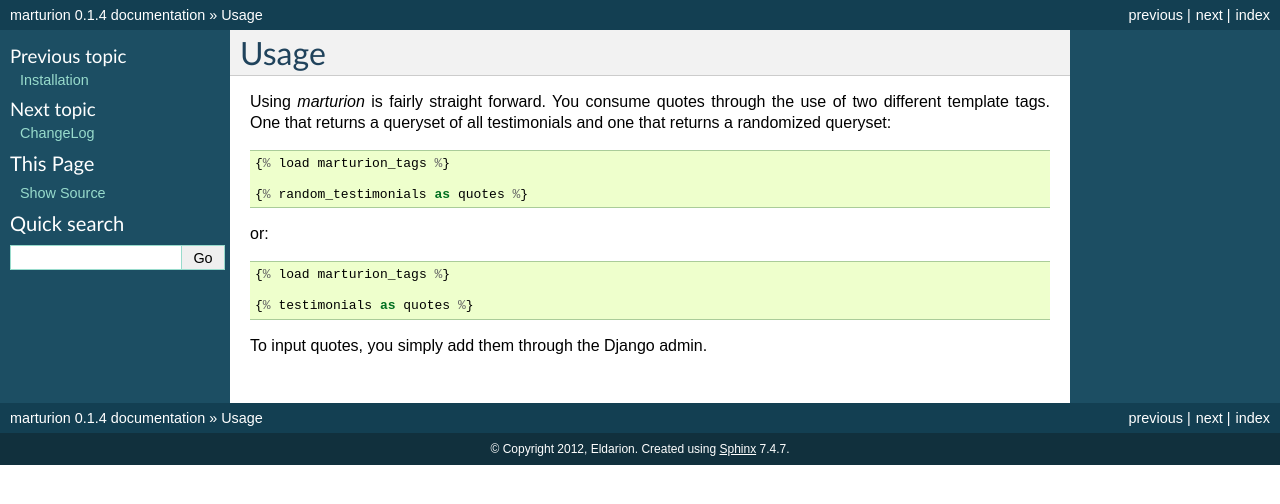
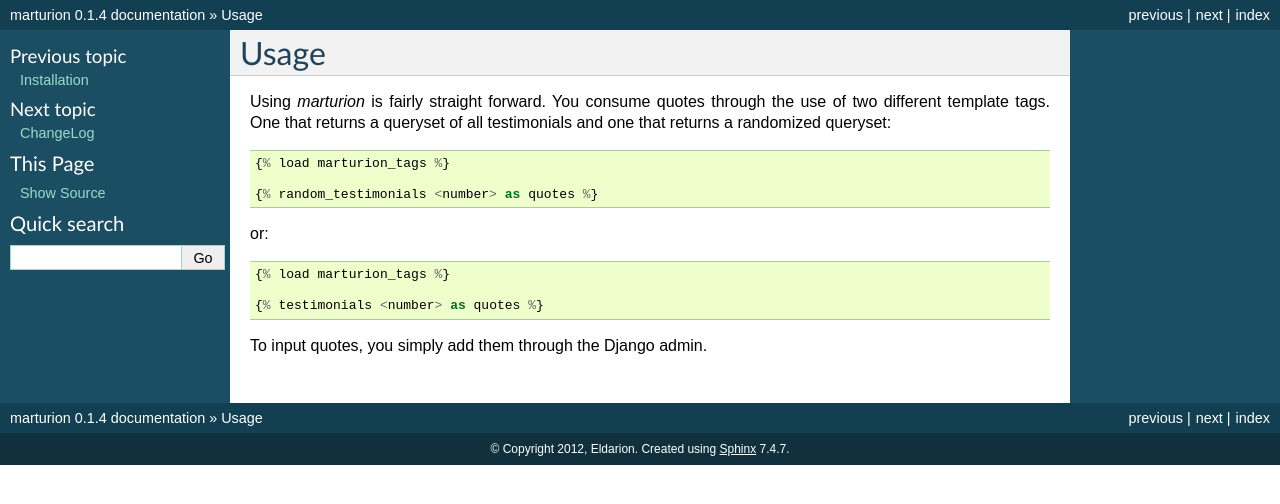
Before and after one commit to pinax/pinax-testimonials, a Sphinx documentation site: the page built from docs/usage.rst, in a window 1280 px wide. Shown: the top 504 px of the page. Built offline with Sphinx 7.4.7, drawn with Linux system fonts in a browser that asks for light colours.

Commit message:
Correct documentation bug.
Fixes #1

```diff
--- a/docs/usage.rst
+++ b/docs/usage.rst
@@ -9,13 +9,13 @@ and one that returns a randomized queryset::
 
     {% load marturion_tags %}
 
-    {% random_testimonials as quotes %}
+    {% random_testimonials <number> as quotes %}
 
 or::
 
     {% load marturion_tags %}
 
-    {% testimonials as quotes %}
+    {% testimonials <number> as quotes %}
 
 
 To input quotes, you simply add them through the Django admin.
```
